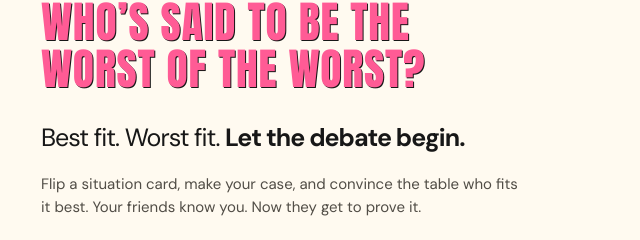
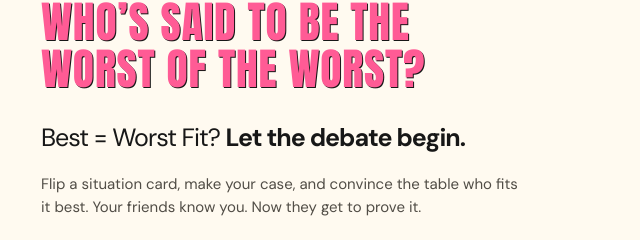
Before and after one commit to finalkillcamman/WHO-S-THE-WORST-WEBSITE, a plain HTML site: page index.html in a window 1280 px wide. Shown: the part 183-423 px from the top of the page, 23-663 px from the left. Drawn offline with nearby package versions, Linux system fonts and the light colour scheme; animation ran at ten frames a second.

Commit message:
Change homepage tagline to Best = Worst Fit?

```diff
--- a/index.html
+++ b/index.html
@@ -42,7 +42,7 @@
 
 
         <p class="hero-tagline" style="font-family:Anton,Impact,sans-serif;font-size:clamp(24px,3.4vw,44px);line-height:1.08;letter-spacing:.02em;margin:16px 0;color:#ff5b95;text-shadow:1px 1px 0 #171717;">WHO’S SAID TO BE THE<br>WORST OF THE WORST?</p>
-        <p class="hero-subtitle">Best fit. Worst fit. <strong>Let the debate begin.</strong></p>
+        <p class="hero-subtitle">Best = Worst Fit? <strong>Let the debate begin.</strong></p>
         <p class="hero-description">Flip a situation card, make your case, and convince the table who fits it best. Your friends know you. Now they get to prove it.</p>
         <div class="hero-actions">
           <a class="button button-yellow" href="#wishlist">♥ Wishlist the Game</a>
```
